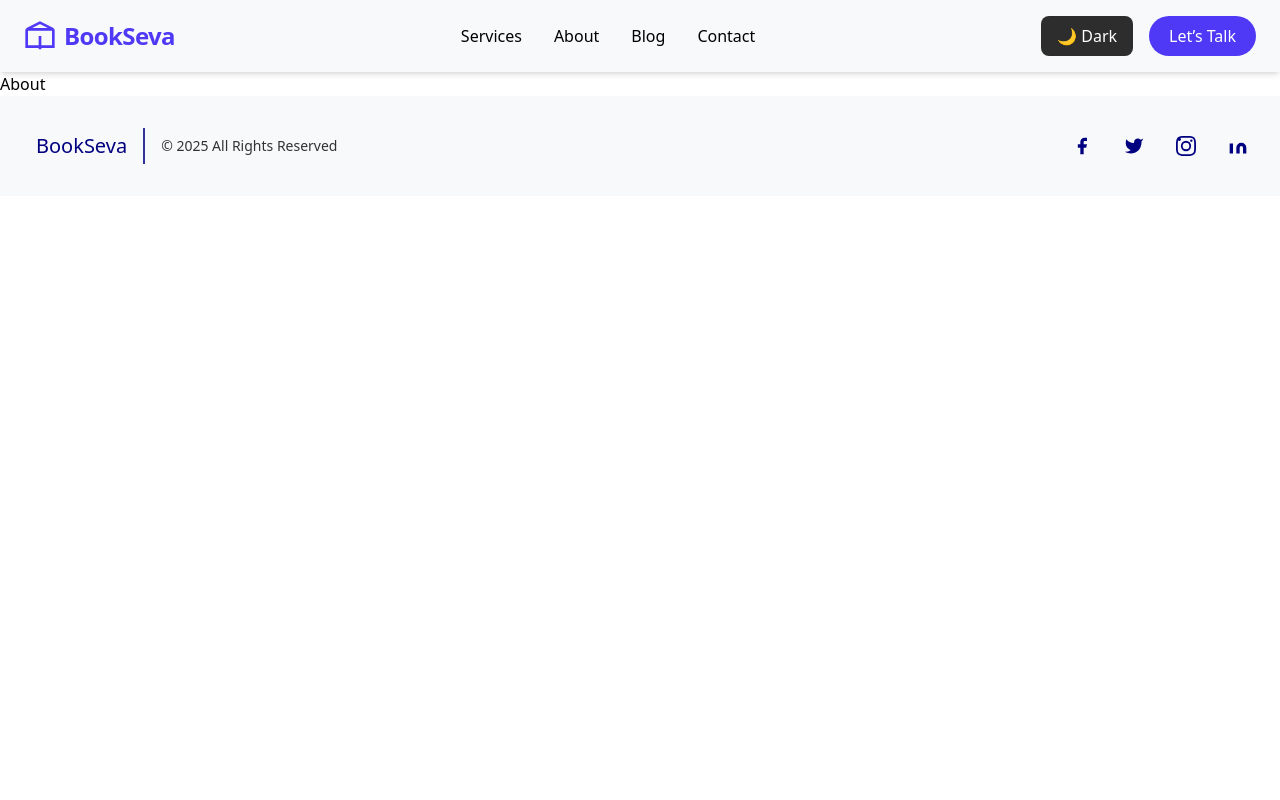
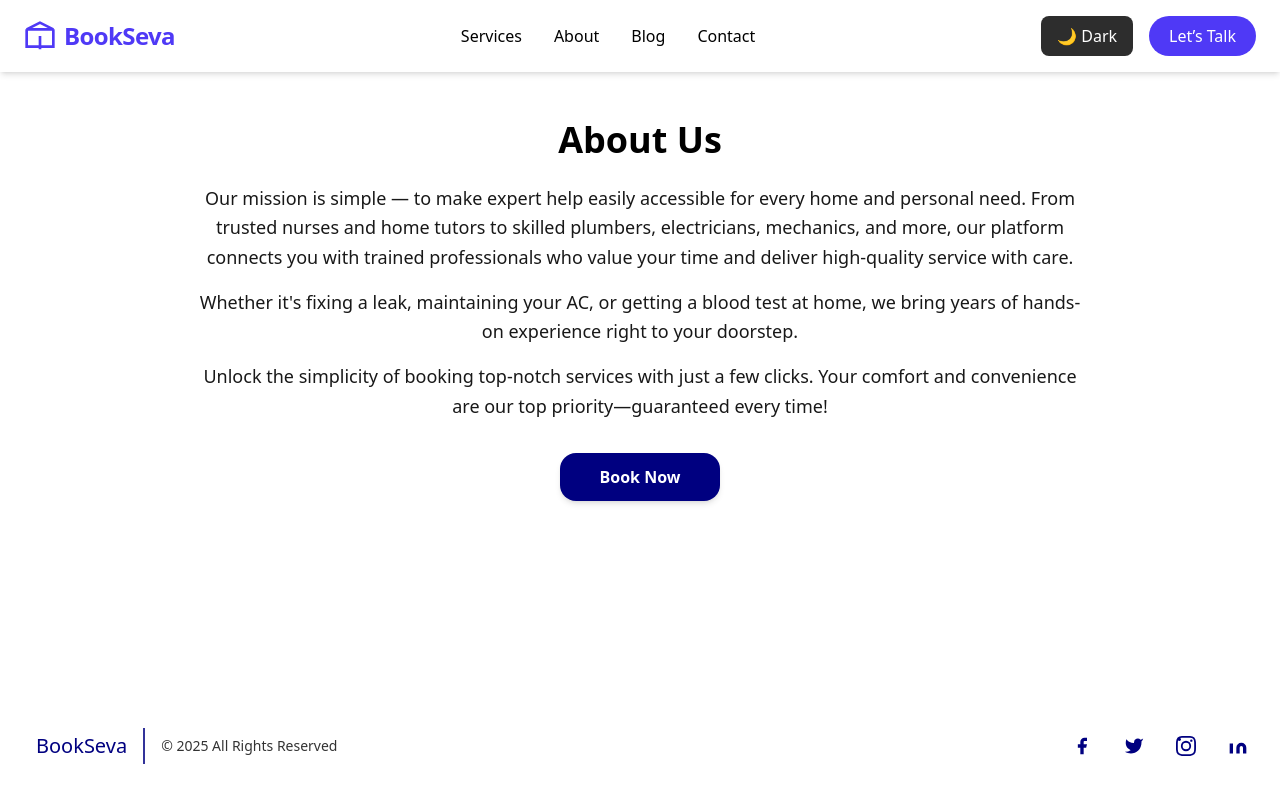
Before and after one commit to ChampDeepak/BookSevaFrontend, a React (Vite) app: page /About in a window 1280 px wide. Built offline with nearby package versions, Linux system fonts and the light colour scheme.

Commit message:
About Page Added

```diff
--- a/src/Components/Footer.jsx
+++ b/src/Components/Footer.jsx
@@ -8,7 +8,7 @@ function Footer() {
     <footer
       className="body-font transition-colors duration-300"
       style={{
-        backgroundColor: 'var(--nav-bg)',
+        backgroundColor: 'var(--body_bg)',
         color: 'var(--body_clr)'
       }}
     >
--- a/src/Components/LightHeaderD.jsx
+++ b/src/Components/LightHeaderD.jsx
@@ -8,7 +8,7 @@ function LightHeaderD() {
   const [menuOpen, setMenuOpen] = useState(false);
 
   return (
-    <header className="bg-[var(--nav-bg)] text-[var(--body_clr)] shadow-md sticky top-0 z-50">
+    <header className="bg-[var(--body_bg)] text-[var(--body_clr)] shadow-md sticky top-0 z-50">
       <div className="container mx-auto px-6 py-4 flex justify-between items-center">
         {/* Logo */}
         <Link to='/' className="flex items-center gap-2 text-indigo-600 font-bold text-2xl tracking-tight">
--- a/src/Pages/About.jsx
+++ b/src/Pages/About.jsx
@@ -1,9 +1,71 @@
-import React from 'react'
+import React from 'react';
+import { useTheme } from "../Context/ThemeContext";
 
 const About = () => {
+  const { isDarkTheme } = useTheme();
+
   return (
-    <div>About</div>
-  )
-}
+    <section
+      className="h-[78vh] py-12 px-4 sm:px-6 md:px-8 lg:px-20 transition-colors duration-300"
+      style={{
+        backgroundColor: 'var(--body_bg)'
+      }}
+    >
+      <div className="max-w-4xl mx-auto text-center">
+        <h2
+          className="text-2xl sm:text-3xl md:text-4xl font-bold mb-6"
+          style={{
+            color: 'var(--body_clr)'
+          }}
+        >
+          About Us
+        </h2>
 
-export default About
+        <div className="space-y-4">
+          <p
+            className="text-lg leading-relaxed"
+            style={{
+              color: 'var(--body_clr)',
+              opacity: 0.9
+            }}
+          >
+            Our mission is simple — to make expert help easily accessible for every home and personal need. From trusted nurses and home tutors to skilled plumbers, electricians, mechanics, and more, our platform connects you with trained professionals who value your time and deliver high-quality service with care.
+          </p>
+
+          <p
+            className="text-lg leading-relaxed"
+            style={{
+              color: 'var(--body_clr)',
+              opacity: 0.9
+            }}
+          >
+            Whether it's fixing a leak, maintaining your AC, or getting a blood test at home, we bring years of hands-on experience right to your doorstep.
+          </p>
+
+          <p
+            className="text-lg leading-relaxed"
+            style={{
+              color: 'var(--body_clr)',
+              opacity: 0.9
+            }}
+          >
+           Unlock the simplicity of booking top-notch services with just a few clicks. Your comfort and convenience are our top priority—guaranteed every time!
+          </p>
+        </div>
+
+        <button
+          className="mt-8 font-semibold py-3 px-6 rounded-2xl shadow-md transition-all duration-300 hover:scale-105 focus:outline-none focus:ring-2 focus:ring-offset-2"
+          style={{
+            backgroundColor: 'var(--link_clr)',
+            color: 'var(--body_bg)',
+            minWidth: '160px'
+          }}
+        >
+          Book Now
+        </button>
+      </div>
+    </section>
+  );
+};
+
+export default About;
```
